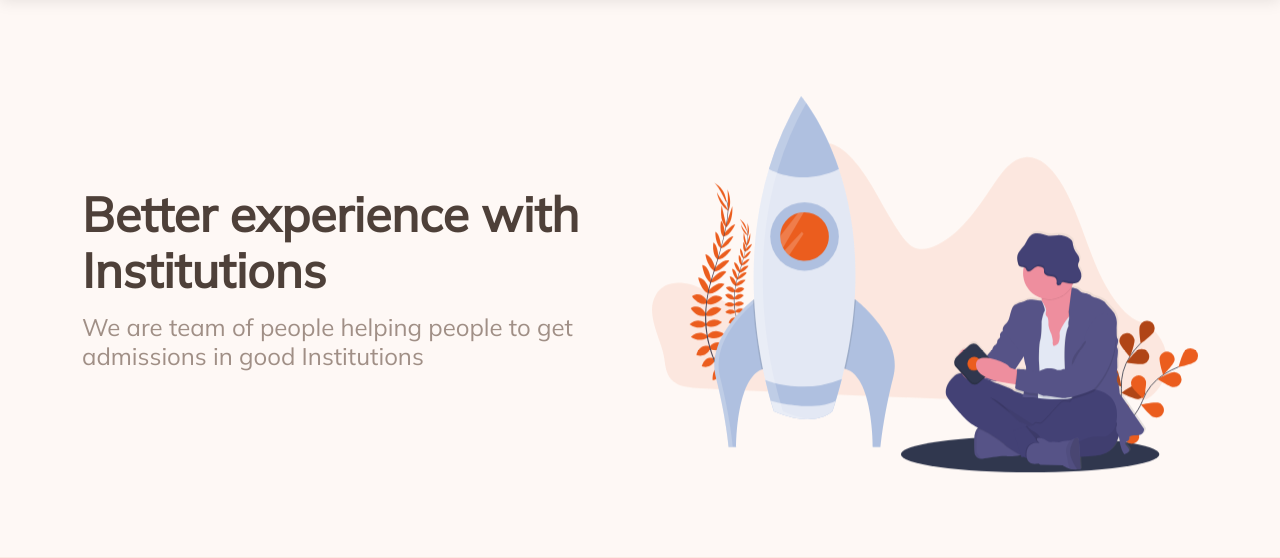
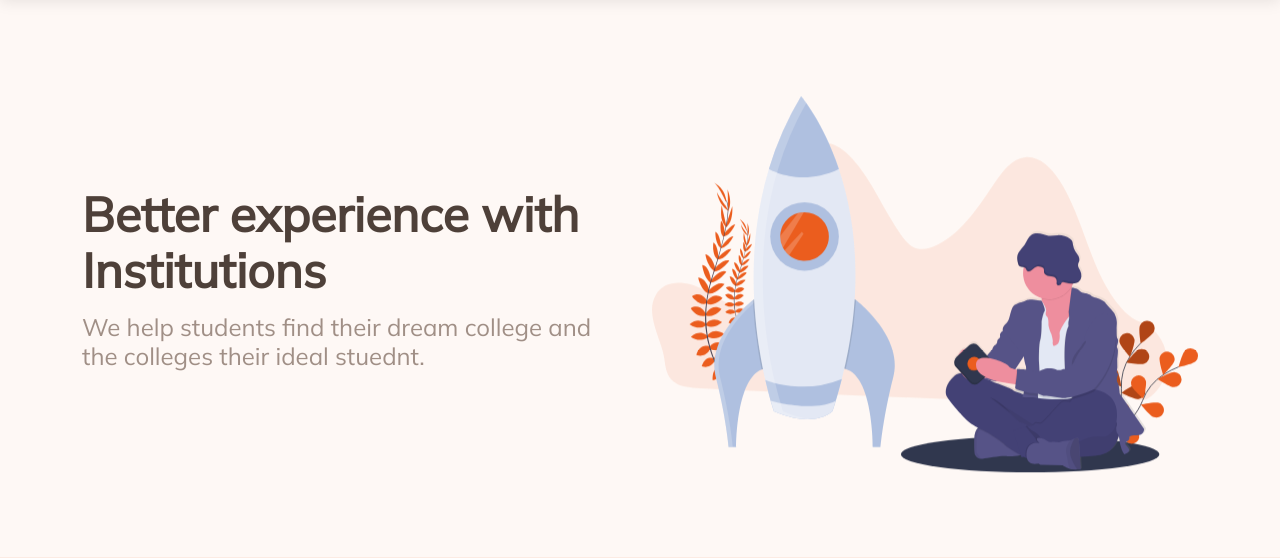
Before and after one commit to Navaneeth-Sharma/36_Lo-KiB, a Flask app: page / in a window 1280 px wide. Shown: the part 73-631 px from the top of the page. Run offline with Flask 2, Linux system fonts and the light colour scheme; some libraries are stand-ins or nearby versions.

Commit message:
Update welcome.html

```diff
--- a/templates/welcome.html
+++ b/templates/welcome.html
@@ -70,7 +70,7 @@
       <div class="row gy-4">
         <div class="col-lg-6 order-2 order-lg-1 d-flex flex-column justify-content-center">
           <h1>Better experience with Institutions</h1>
-          <h2>We are team of people helping people to get admissions in good Institutions</h2>
+          <h2>We help students find their dream college and the colleges their ideal stuednt.</h2>
           <div>
 
           </div>
```
